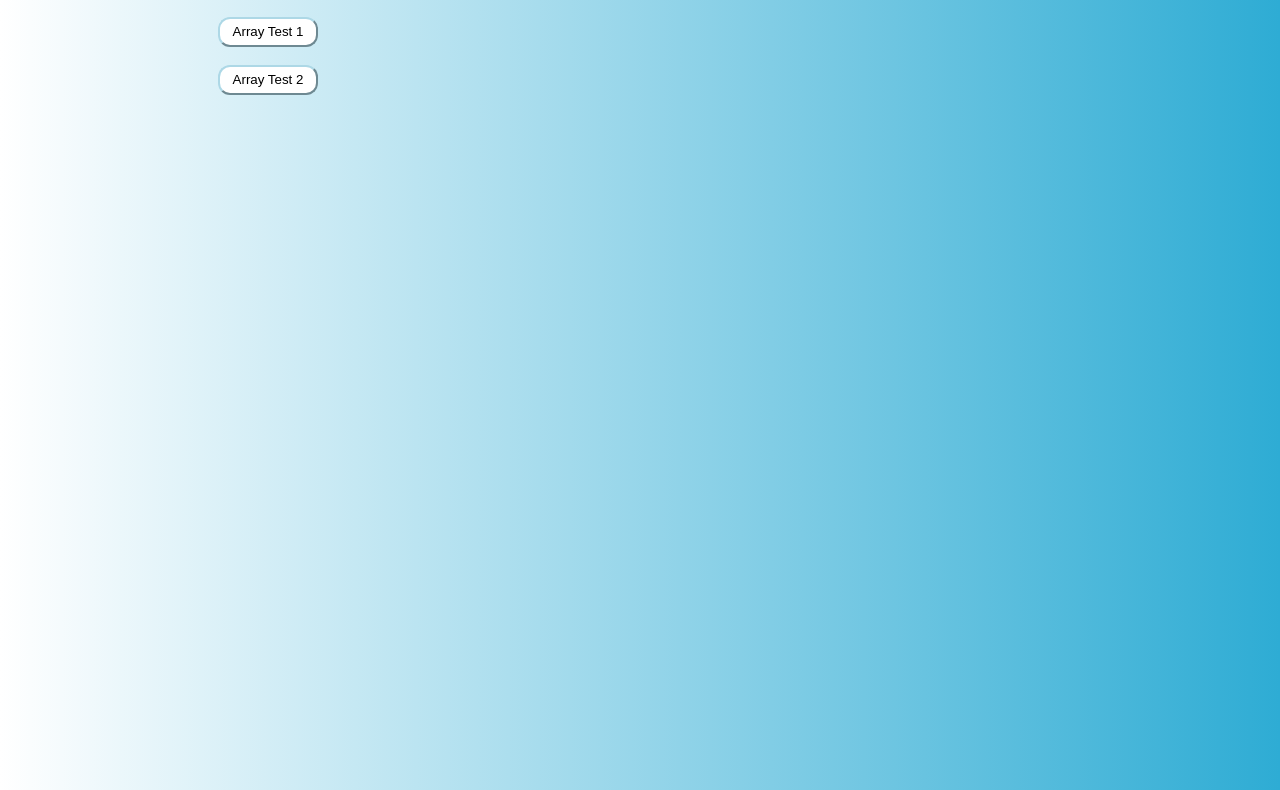
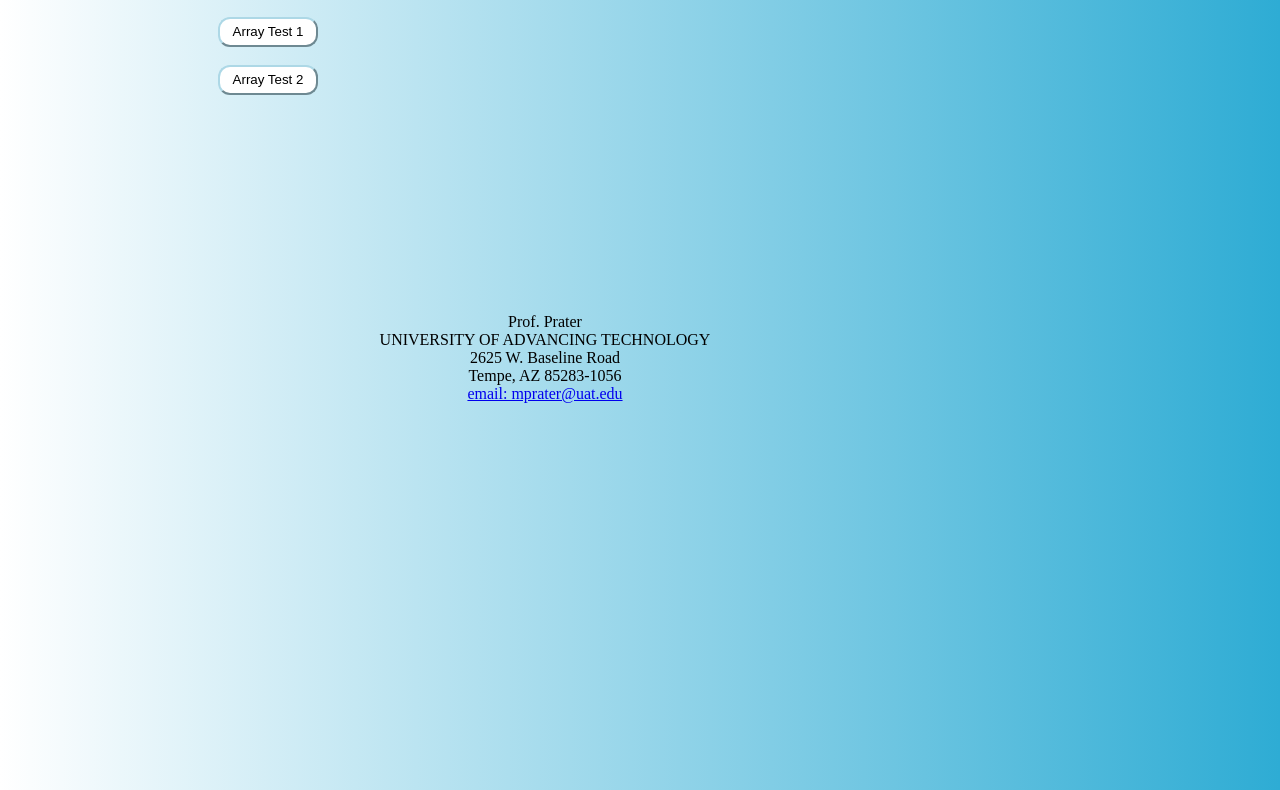
Before and after one commit to praterma2/Spr23praterma2.github.io, a plain HTML site: page UATSpace.html in a window 1280 px wide. Shown: the part 990-1780 px from the top of the page. Drawn offline with Linux system fonts and the light colour scheme.

Commit message:
Add files via upload

```diff
--- a/UATSpace.html
+++ b/UATSpace.html
@@ -30,6 +30,7 @@
 
 <body>
     <header>
+        <center>
         <table>
             <!--logo for UATSpace-->
             <td><img src="./UATSpaceLogo-1.jpg"></td>
@@ -38,6 +39,7 @@
                 <h1>UAT Space Program</h1>
             </td>
         </table>
+    </center>
     </header>
     <nav>
         <h2>
@@ -106,6 +108,15 @@
     <br>
     <br>
     <button onclick="stackPhun();" class="button">Array Test 2</button>
+    <br>
+    <br>
+    <footer>
+        Prof. Prater<br>
+        UNIVERSITY OF ADVANCING TECHNOLOGY<br>
+        2625 W. Baseline Road<br>
+        Tempe, AZ 85283-1056<br>
+        <a href="mailto:mprater@uat.edu">email: mprater@uat.edu</a>
+    </footer>
 </body>
 
 </html>
```
